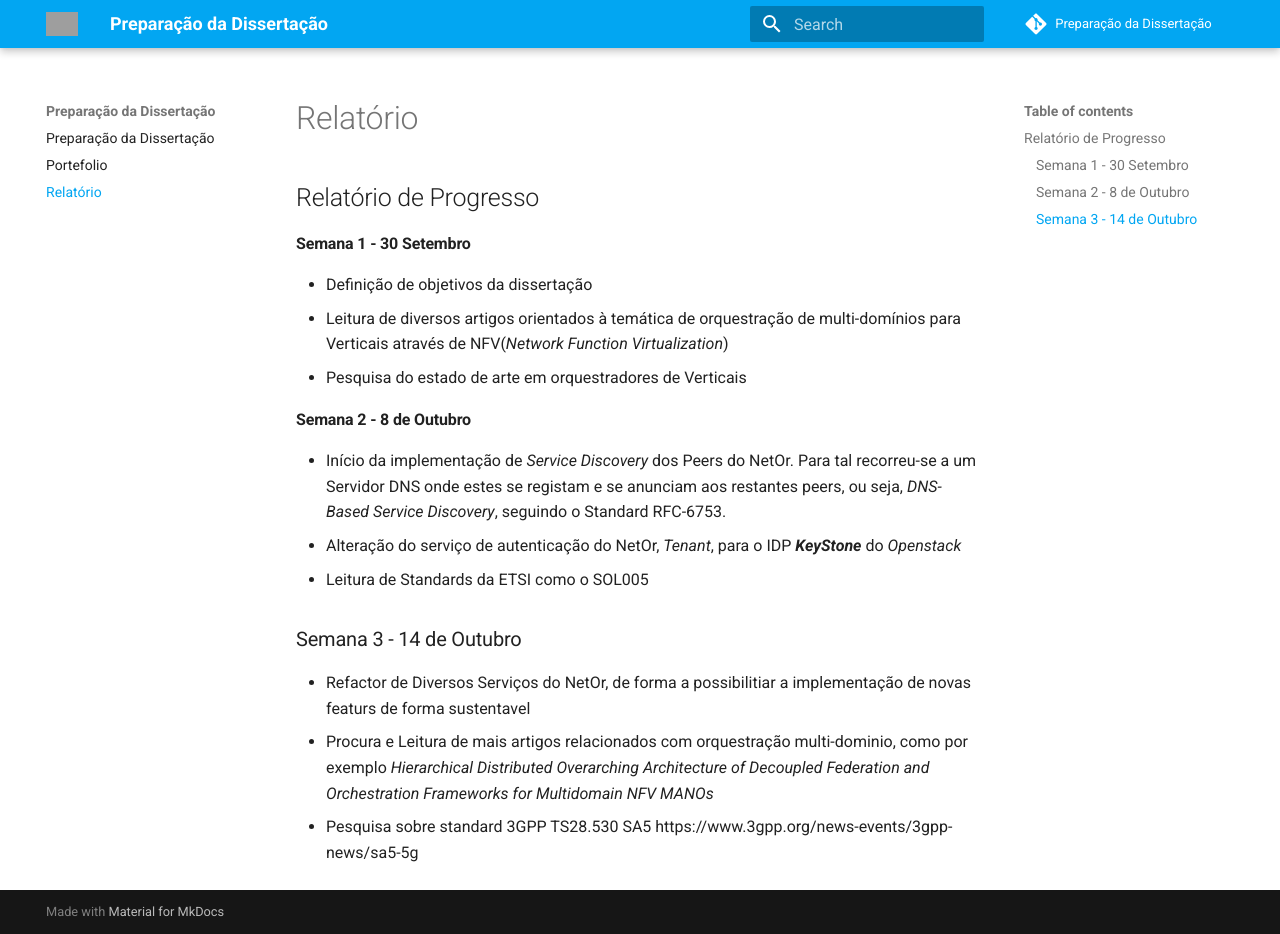
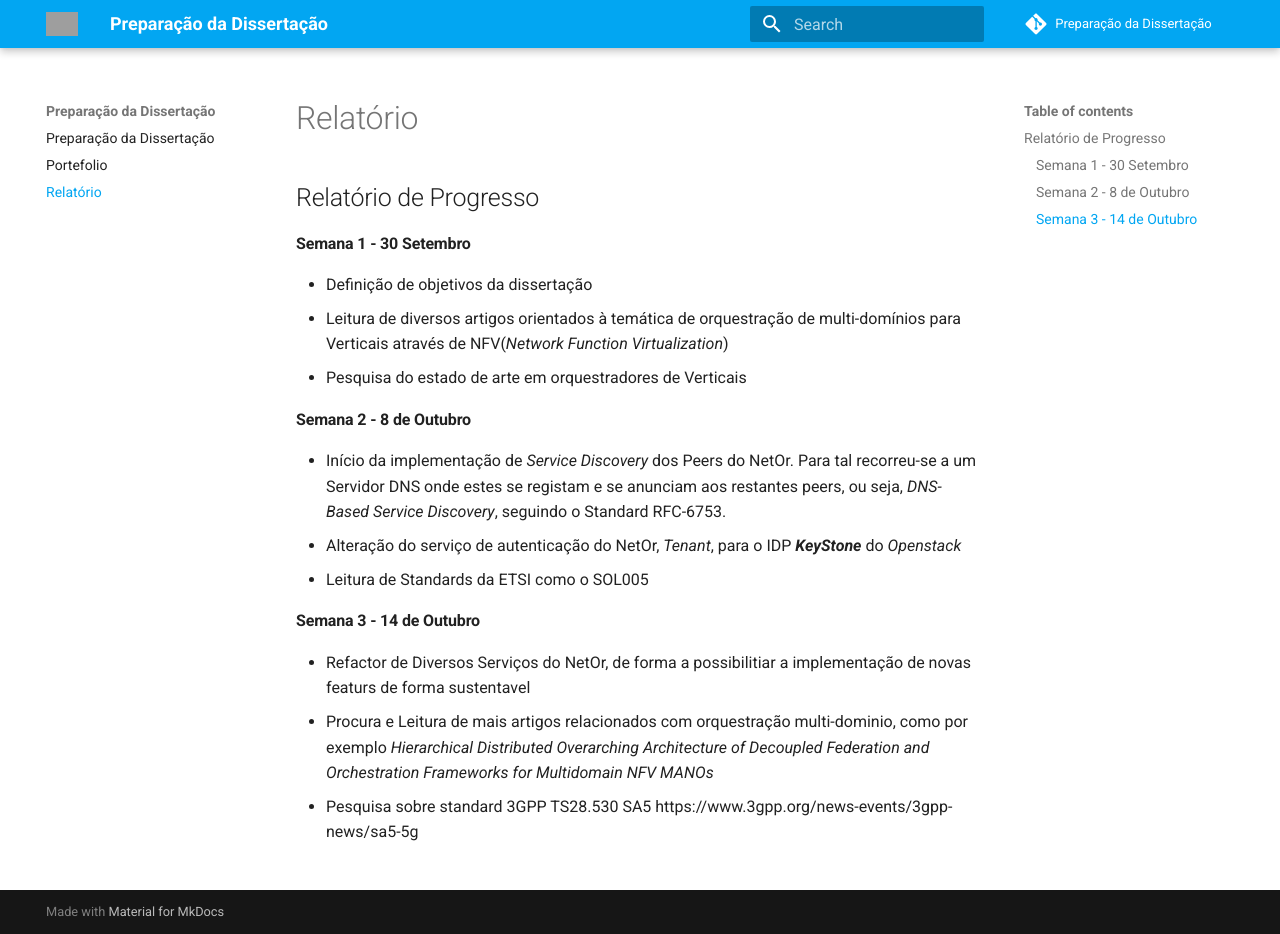
Before and after one commit to DanielGomes14/PD, an MkDocs documentation site: the page built from docs/relatório.md, in a window 1280 px wide and 934 px high. Built offline with MkDocs 1.6.1 and Material for MkDocs 9.7.7, drawn with Linux system fonts in a browser that asks for light colours; comment, search, counter and statistics services are not loaded; grey boxes are pictures that could not be loaded.

Commit message:
update report

```diff
--- a/docs/relatório.md
+++ b/docs/relatório.md
@@ -10,7 +10,7 @@
 
 
 
-### Semana 3 - 14 de Outubro
+#### Semana 3 - 14 de Outubro
 
 - Refactor de Diversos Serviços do NetOr, de forma a possibilitiar a implementação de novas featurs de forma sustentavel
 - Procura e Leitura de mais artigos relacionados com orquestração multi-dominio, como por exemplo  *Hierarchical Distributed Overarching*
```
